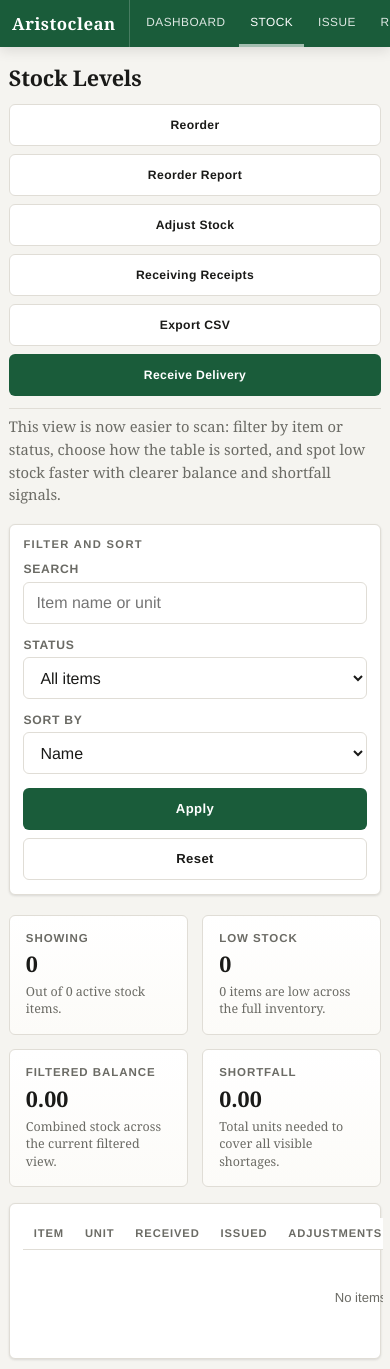
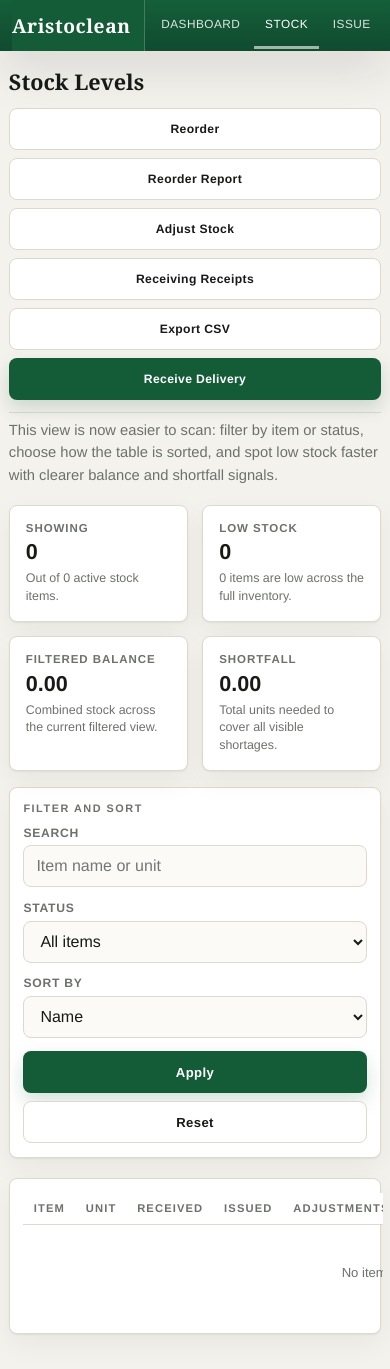
Before and after one commit to Otycadet/aristoclean, a Django app: page /stock/ in a window 390 px wide. Shown: the top 1369 px of the page. Run offline with Django 5.2, Linux system fonts and the light colour scheme; the visitor is signed in with stand-in values (Sample User, id 1); data that the repository does not hold is empty.

Commit message:
update to interface

```diff
--- a/templates/base.html
+++ b/templates/base.html
@@ -6,25 +6,28 @@
   <title>{% block title %}Aristoclean Inventory{% endblock %}</title>
   <style>
     :root {
-      --bg: #f5f4f0;
+      --bg: #f4f2ed;
       --surface: #ffffff;
-      --border: #e0ddd6;
-      --text: #1a1a18;
-      --muted: #6b6b65;
-      --accent: #1a5c3a;
-      --accent-light: #e8f2ec;
-      --accent-hover: #134a2e;
+      --surface-soft: #fbfaf7;
+      --border: #ded9cf;
+      --border-strong: #cbc4b7;
+      --text: #181a17;
+      --muted: #6d716b;
+      --accent: #145c38;
+      --accent-light: #e7f1eb;
+      --accent-hover: #0f4c2e;
       --danger: #c0392b;
       --danger-light: #fdecea;
       --warning: #d4820a;
       --warning-light: #fef3e2;
-      --radius: 6px;
-      --shadow: 0 1px 3px rgba(0,0,0,0.08), 0 1px 2px rgba(0,0,0,0.04);
-      --shadow-md: 0 4px 12px rgba(0,0,0,0.10);
+      --radius: 8px;
+      --sidebar-width: 248px;
+      --shadow: 0 1px 2px rgba(24, 26, 23, 0.05), 0 10px 28px rgba(24, 26, 23, 0.05);
+      --shadow-md: 0 18px 50px rgba(24, 26, 23, 0.12);
     }
     *, *::before, *::after { box-sizing: border-box; margin: 0; padding: 0; }
     body {
-      font-family: Georgia, "Times New Roman", serif;
+      font-family: "Helvetica Neue", Arial, sans-serif;
       background: var(--bg);
       color: var(--text);
       min-height: 100vh;
@@ -32,7 +35,7 @@
       flex-direction: column;
     }
     nav {
-      background: var(--accent);
+      background: linear-gradient(180deg, #155f3a 0%, #104b2f 100%);
       color: #fff;
       padding: 0 1.5rem;
       display: flex;
@@ -45,7 +48,8 @@
       flex-wrap: wrap;
     }
     .nav-brand {
-      font-size: 1.05rem;
+      font-family: Georgia, "Times New Roman", serif;
+      font-size: 1.2rem;
       font-weight: 700;
       letter-spacing: 0.03em;
       padding: 1rem 1.5rem 1rem 0;
@@ -91,38 +95,39 @@
     .nav-logout-btn:hover { color: #fff; }
     main {
       flex: 1;
-      max-width: 1200px;
+      max-width: 1480px;
       width: 100%;
       margin: 0 auto;
-      padding: 2rem 1.5rem;
+      padding: 2.35rem 2rem 3rem;
     }
     .page-header {
       display: flex;
       align-items: baseline;
       justify-content: space-between;
       gap: 1rem;
-      margin-bottom: 1.75rem;
-      padding-bottom: 1rem;
+      margin-bottom: 1.35rem;
+      padding-bottom: 1.1rem;
       border-bottom: 1px solid var(--border);
       flex-wrap: wrap;
     }
     .page-header h1 {
-      font-size: 1.6rem;
+      font-family: Georgia, "Times New Roman", serif;
+      font-size: 1.75rem;
       font-weight: 700;
-      letter-spacing: -0.01em;
+      letter-spacing: 0;
     }
     .card {
       background: var(--surface);
       border: 1px solid var(--border);
       border-radius: var(--radius);
       box-shadow: var(--shadow);
-      padding: 1.5rem;
+      padding: 1.35rem;
       margin-bottom: 1.25rem;
     }
     .card-title {
-      font-size: 0.7rem;
+      font-size: 0.68rem;
       text-transform: uppercase;
-      letter-spacing: 0.12em;
+      letter-spacing: 0.14em;
       font-family: "Helvetica Neue", Arial, sans-serif;
       color: var(--muted);
       margin-bottom: 0.75rem;
@@ -135,27 +140,27 @@
     table {
       width: 100%;
       border-collapse: collapse;
-      font-size: 0.88rem;
+      font-size: 0.86rem;
       font-family: "Helvetica Neue", Arial, sans-serif;
     }
     thead th {
       text-align: left;
-      padding: 0.6rem 0.85rem;
+      padding: 0.72rem 0.9rem;
       font-size: 0.7rem;
       text-transform: uppercase;
-      letter-spacing: 0.08em;
+      letter-spacing: 0.1em;
       color: var(--muted);
       border-bottom: 1px solid var(--border);
       font-weight: 600;
-      background: var(--bg);
+      background: var(--surface-soft);
     }
     tbody td {
-      padding: 0.7rem 0.85rem;
+      padding: 0.86rem 0.9rem;
       border-bottom: 1px solid var(--border);
       vertical-align: middle;
     }
     tbody tr:last-child td { border-bottom: none; }
-    tbody tr:hover { background: #f9f8f5; }
+    tbody tr:hover { background: #faf8f3; }
     .badge {
       display: inline-block;
       padding: 0.2rem 0.55rem;
@@ -180,16 +188,16 @@
       font-weight: 600;
       letter-spacing: 0.03em;
       text-decoration: none;
-      transition: background 0.15s, transform 0.1s;
+      transition: background 0.15s, border-color 0.15s, box-shadow 0.15s, transform 0.1s;
     }
     .btn:active { transform: scale(0.98); }
-    .btn-primary { background: var(--accent); color: #fff; }
+    .btn-primary { background: var(--accent); color: #fff; box-shadow: 0 8px 18px rgba(20, 92, 56, 0.18); }
     .btn-primary:hover { background: var(--accent-hover); }
     .btn-secondary { background: var(--surface); color: var(--text); border: 1px solid var(--border); }
-    .btn-secondary:hover { background: var(--bg); }
+    .btn-secondary:hover { background: var(--surface-soft); border-color: var(--border-strong); }
     .btn-danger { background: var(--danger); color: #fff; }
     .btn-danger:hover { background: #a82d21; }
-    .btn-sm { padding: 0.3rem 0.65rem; font-size: 0.76rem; }
+    .btn-sm { min-height: 32px; padding: 0.28rem 0.7rem; font-size: 0.76rem; }
     .form-group { margin-bottom: 1.1rem; }
     label {
       display: block;
@@ -203,12 +211,13 @@
     }
     input[type=text], input[type=number], input[type=date], input[type=password], select, textarea {
       width: 100%;
-      padding: 0.55rem 0.75rem;
+      min-height: 42px;
+      padding: 0.58rem 0.75rem;
       border: 1px solid var(--border);
       border-radius: var(--radius);
       font-size: 0.88rem;
       font-family: "Helvetica Neue", Arial, sans-serif;
-      background: var(--surface);
+      background: var(--surface-soft);
       color: var(--text);
       transition: border-color 0.15s, box-shadow 0.15s;
     }
--- a/templates/inventory/stock_list.html
+++ b/templates/inventory/stock_list.html
@@ -7,6 +7,7 @@
     max-width: 780px;
     color: var(--muted);
     font-size: 0.92rem;
+    font-family: "Helvetica Neue", Arial, sans-serif;
     line-height: 1.55;
   }
 
@@ -21,7 +22,8 @@
     padding: 1rem;
     border: 1px solid var(--border);
     border-radius: var(--radius);
-    background: linear-gradient(180deg, #fff 0%, #fcfbf8 100%);
+    background: var(--surface);
+    box-shadow: var(--shadow);
   }
 
   .summary-kicker {
@@ -44,6 +46,7 @@
     margin-top: 0.3rem;
     color: var(--muted);
     font-size: 0.78rem;
+    font-family: "Helvetica Neue", Arial, sans-serif;
     line-height: 1.4;
   }
 
```
Also changed, not shown: other parts of templates/base.html (+111 -6 lines), other parts of templates/inventory/stock_list.html (+23 -23 lines).
